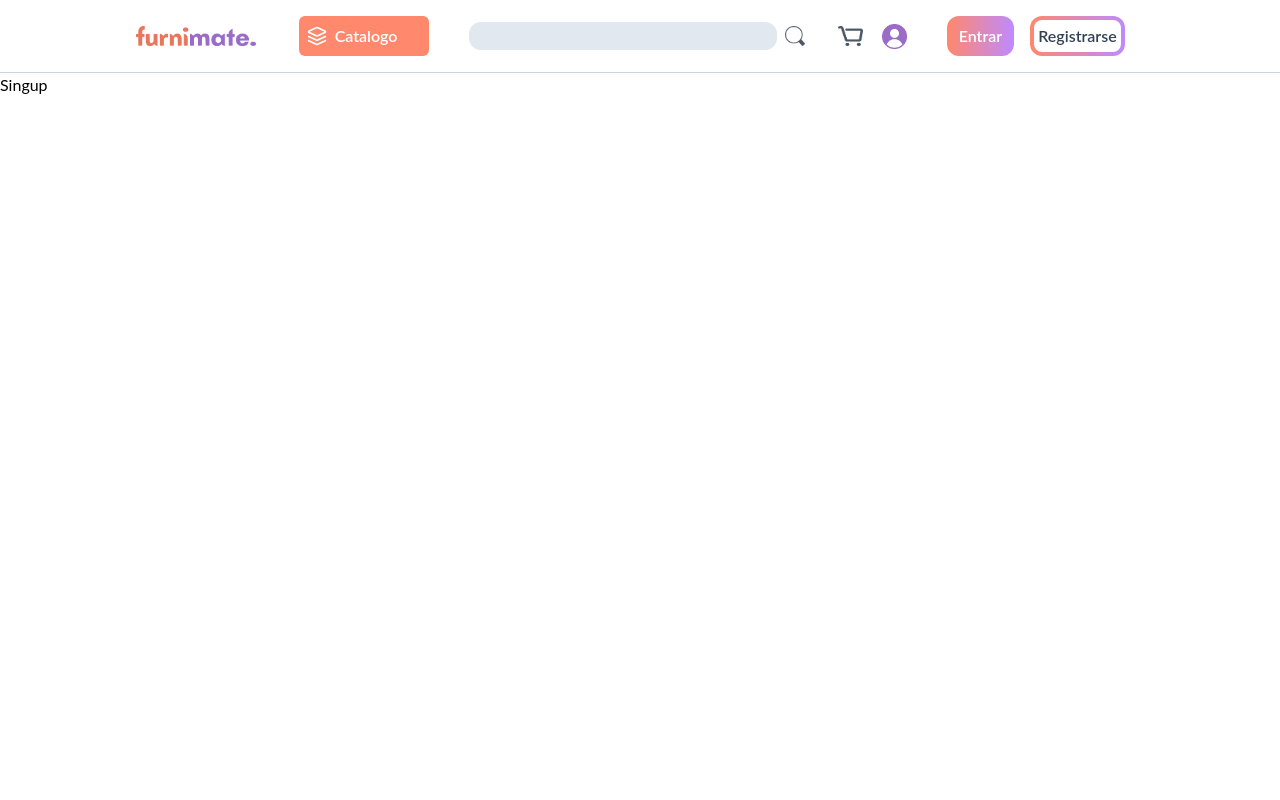
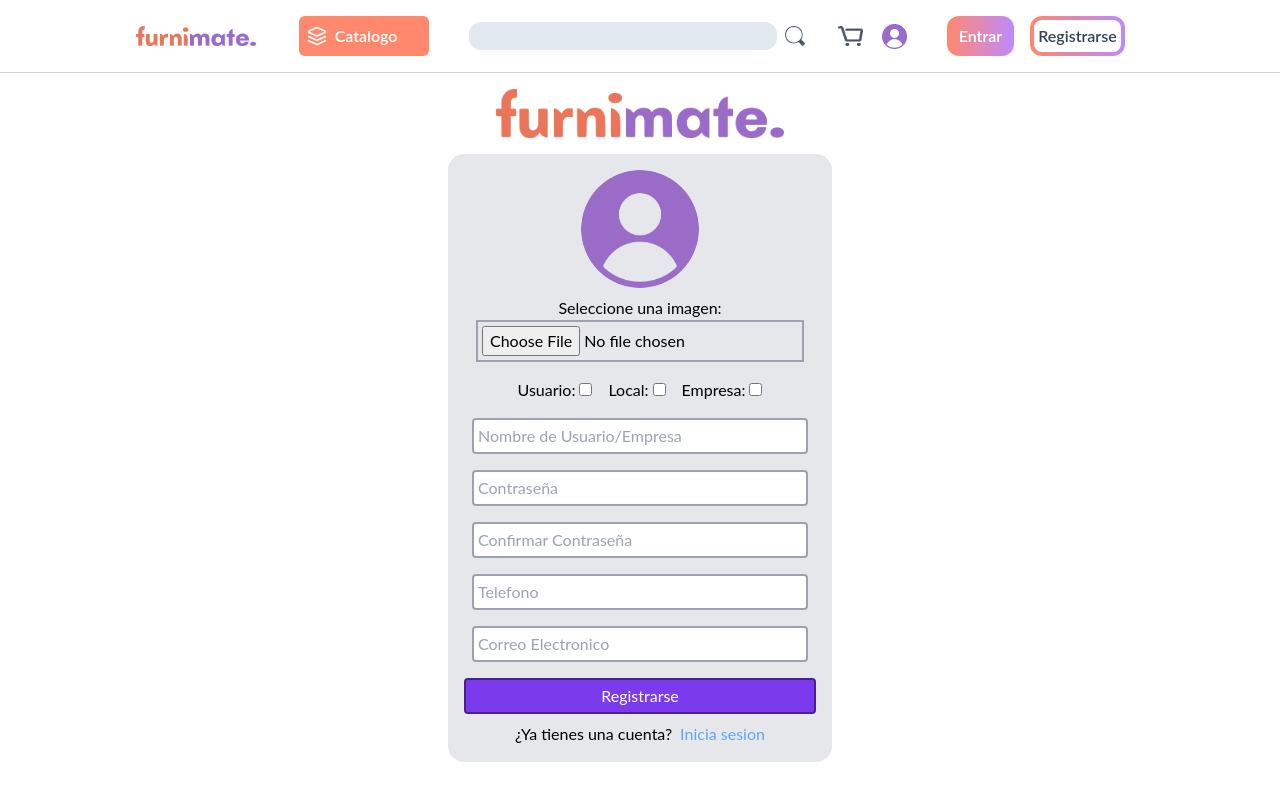
Before and after one commit to plantnt/reactmate, a React (Vite) app: page /signUp in a window 1280 px wide. Built offline with nearby package versions, Linux system fonts and the light colour scheme.

Commit message:
registro completo, falta disables modified:   index.html modified:   src/pages/Signup.tsx

```diff
--- a/index.html
+++ b/index.html
@@ -3,7 +3,7 @@
   <head>
     <meta charset="UTF-8" />
     <meta name="viewport" content="width=device-width, initial-scale=1.0" />
-    <title>React practice</title>
+    <title>Furnimate</title>
   </head>
   <body>
     <div id="root"></div>
--- a/src/pages/Signup.tsx
+++ b/src/pages/Signup.tsx
@@ -1,7 +1,63 @@
+import { NavLink } from "react-router-dom";
+
 export default function SignUp(){
     return(
         <>
-            Singup
+            <div className="container flex flex-col items-center justify-center"  align="center">
+
+            <NavLink to="/">
+                <img src="./src\assets\textLogo.png" className="w-1/4 h-1/2 p-4"></img>
+            </NavLink>
+
+                <div className="flex flex-col bg-gray-200 p-4 rounded-2xl m-0-auto max-w-sm items-center text-center">
+                    <div className="flex rounded-full w-1/3 h-1/3 items-center justify-center">
+                    <img src="./src\assets\profileIcon.png"></img>
+                    </div>
+                    <ul className="min-w-fit">
+                        <li className="p-2">
+                            Seleccione una imagen:
+                            <input type="file" className="border-2 border-gray-400 p-1" accept="image/*"/>
+                        </li>
+                        <li className="p-2">
+                            <label className="p-2">
+                                Usuario:
+                                <input type="checkbox" className="accent-furnipurple ml-1"/>
+                            </label>
+                            <label className="p-2">
+                                Local:
+                                <input type="checkbox" className="accent-furnipurple ml-1"/>
+                            </label>
+                            <label className="p-2">
+                                Empresa:
+                                <input type="checkbox" className="accent-furnipurple ml-1"/>
+                            </label>
+                        </li>
+                        <li className="p-2">
+                            <input type="text" className="border-2 border-gray-400 rounded p-1 w-full" placeholder="Nombre de Usuario/Empresa"/>
+                        </li>
+                        <li className="p-2">
+                            <input type="password" className="border-2 border-gray-400 rounded p-1 w-full" placeholder="Contraseña"/>
+                        </li>
+
+                        <li className="p-2">
+                            <input type="password" className="border-2 border-gray-400 rounded p-1 w-full" placeholder="Confirmar Contraseña"/>
+                        </li>
+
+                        <li className="p-2">
+                            <input type="number" className="border-2 border-gray-400 rounded p-1 w-full" placeholder="Telefono"/>
+                        </li>
+
+                        <li className="p-2">
+                            <input type="email" className="border-2 border-gray-400 rounded p-1 w-full " placeholder="Correo Electronico"/>
+                        </li>
+                    </ul>
+                    <button className="bg-violet-600 hover:bg-violet-800 border-2 border-violet-900 rounded p-1 text-white w-full my-2 transition-all"> Registrarse </button>
+                        <div className="flex">
+                            <label>¿Ya tienes una cuenta?</label>
+                            <NavLink to="/logIn" className="text-blue-400 pl-2">Inicia sesion</NavLink>
+                        </div>
+                </div>
+            </div>
         </>
     )
 }
```
